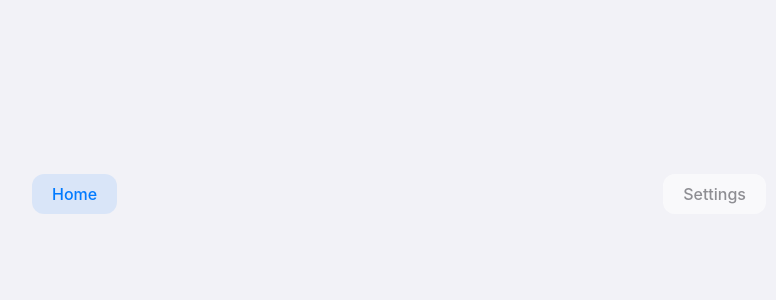
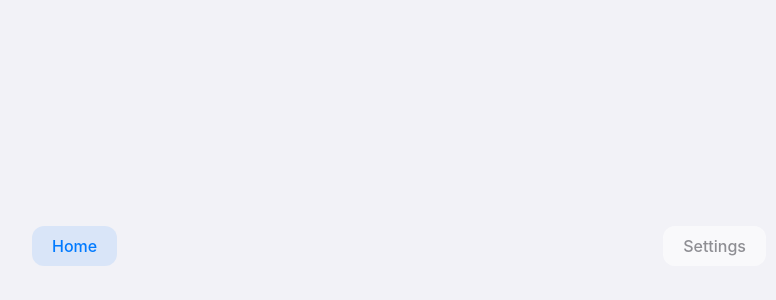
Before and after one commit to Mirkuzzi/apps, a plain HTML site: page py exe/index.html in a window 1280 px wide. Shown: the part 500-800 px from the top of the page, without its empty margins (241-1017 px from the left). Drawn offline with Linux system fonts and the light colour scheme; a web font is replaced by a local one.

Commit message:
Update index.html

```diff
--- a/py exe/index.html
+++ b/py exe/index.html
@@ -17,9 +17,12 @@
             display: flex;
             flex-direction: column;
             -webkit-font-smoothing: antialiased;
-            touch-action: manipulation;
+            touch-action: none;
             -webkit-tap-highlight-color: transparent;
             transition: background-color 8.33ms ease;
+            overflow: hidden;
+            position: fixed;
+            width: 100%;
         }
 
         .content {
@@ -31,16 +34,17 @@
 
         .nav-bar {
             position: fixed;
-            bottom: 2cm;
+            bottom: 0.5cm;
             width: 100%;
             background-color: #F2F2F7;
             backdrop-filter: none;
             -webkit-backdrop-filter: none;
             display: flex;
             justify-content: space-around;
-            padding: 10px 0;
+            padding: 15px 0;
             opacity: 0;
             animation: fadeIn 300ms ease forwards;
+            z-index: 1000;
         }
 
         @keyframes fadeIn {
```
